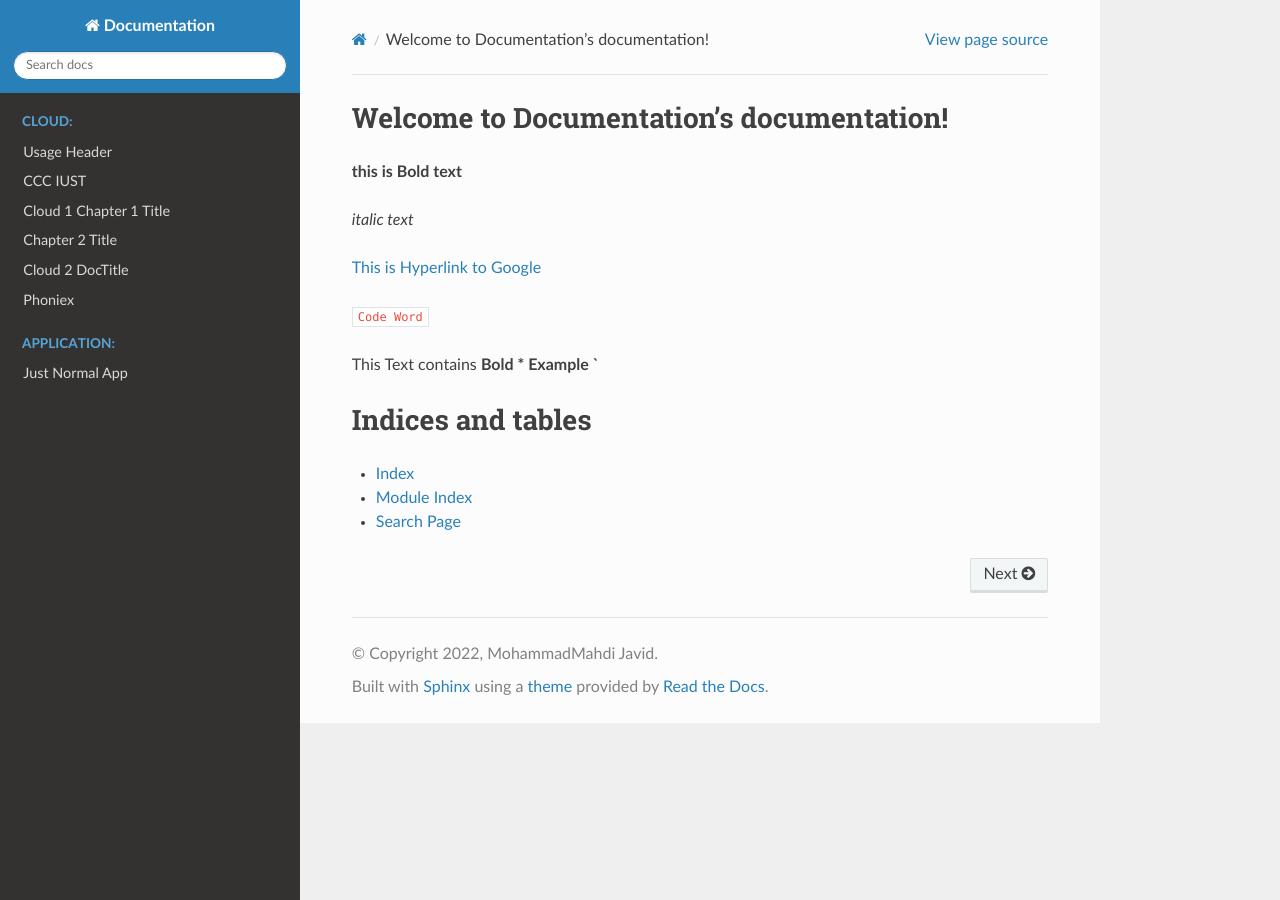
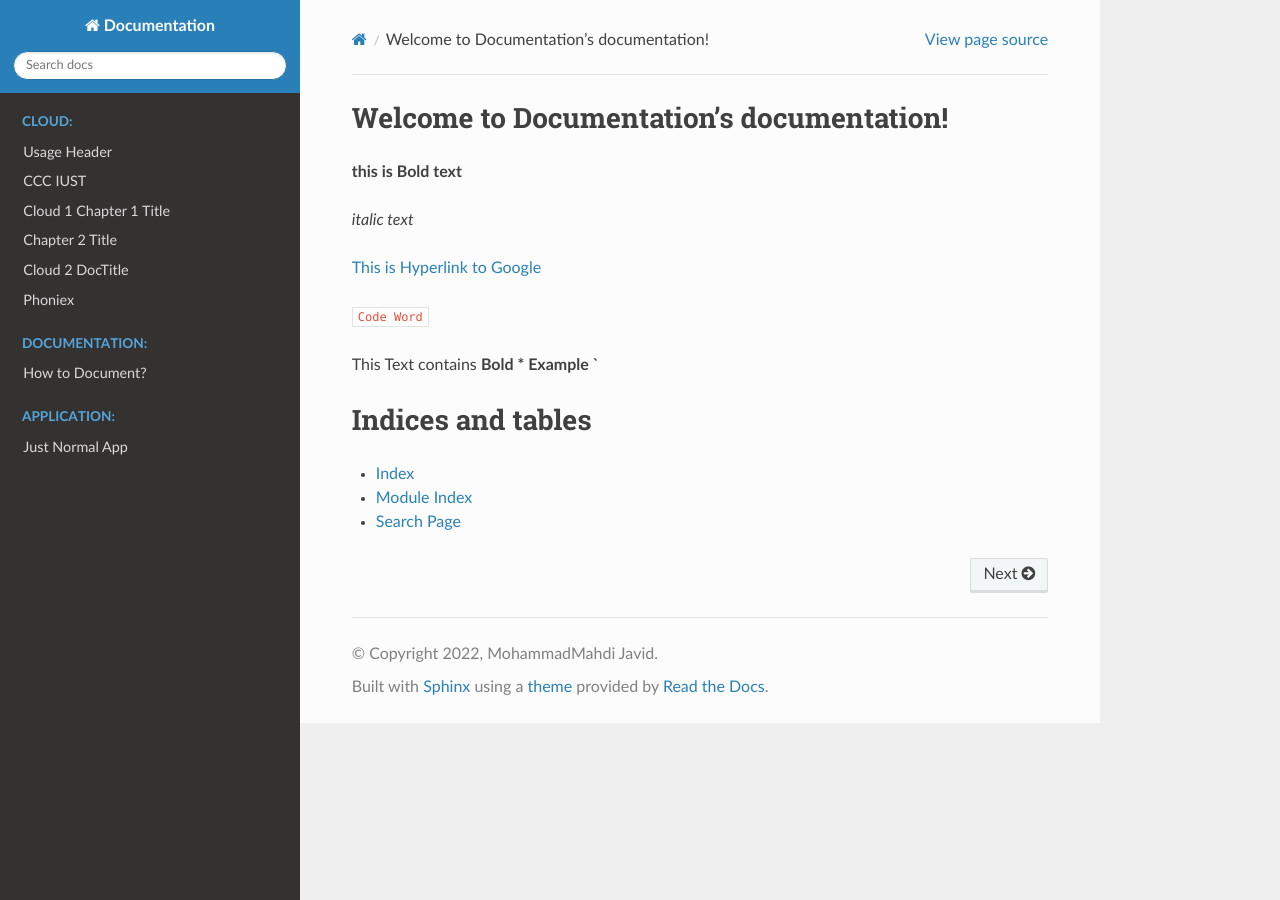
Before and after one commit to NLPLab-IUST/Documentation, a Sphinx documentation site: the page built from docs/index.rst, in a window 1280 px wide. Built offline with Sphinx 7.4.7 and the Read the Docs theme 2.0.0, drawn with Linux system fonts in a browser that asks for light colours.

Commit message:
Part1 video

```diff
--- /dev/null
+++ b/docs/Documentation/videos.rst
@@ -0,0 +1,6 @@
+How to Document?
+=================
+
+
+.. raw:: html
+    :file: play_video.html
--- a/docs/conf.py
+++ b/docs/conf.py
@@ -32,6 +32,7 @@
 # ones.
 extensions = [
     'sphinx.ext.duration',
+    'sphinxcontrib.video',
 ]
 
 # Add any paths that contain templates here, relative to this directory.
--- a/docs/index.rst
+++ b/docs/index.rst
@@ -40,6 +40,13 @@
    Cloud/*
 
 .. toctree::
+   :hidden:
+   :caption: Documentation:
+   :glob:
+
+   Documentation/*
+
+.. toctree::
    :maxdepth: 3
    :caption: Application:
    :hidden:
```
Also changed, not shown: docs/Documentation/play_video.html (added, +8 -0 lines), 2 other files.
